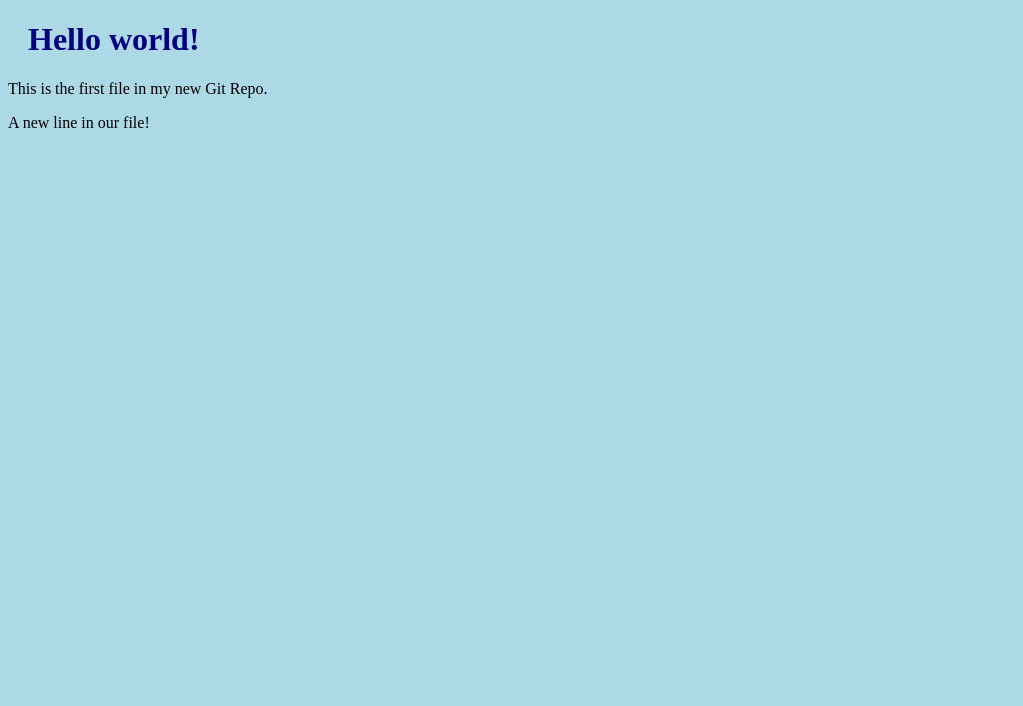
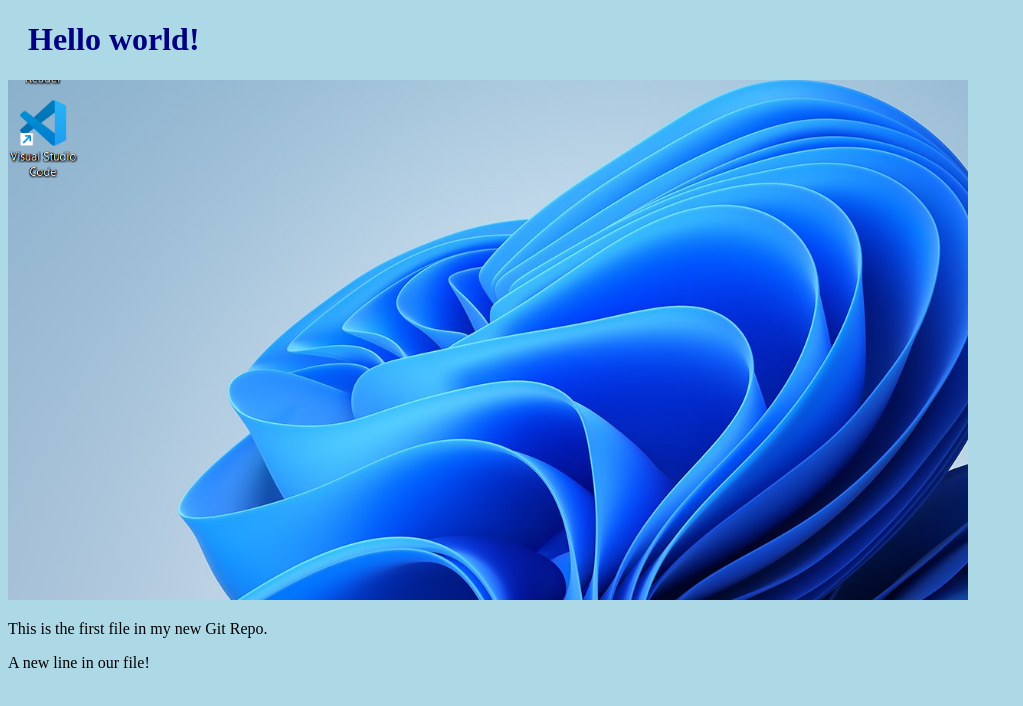
Before and after one commit to hardik-sirohiya/hello-world, a plain HTML site: page index.html in a window 1280 px wide. Shown: the whole page, without its empty margins (0-1023 px from the left). Drawn offline with Linux system fonts and the light colour scheme.

Commit message:
Added image to Hello World

```diff
--- a/index.html
+++ b/index.html
@@ -7,6 +7,8 @@
 <body>
 
 <h1>Hello world!</h1>
+<div><img src="hello-world-image.png" alt="Hello World from Space"
+style="width:100%;max-width:960px"></div>
 <p>This is the first file in my new Git Repo.</p>
 <p>A new line in our file!</p>
 
```
Also changed, not shown: hello-world-image.png (added).
